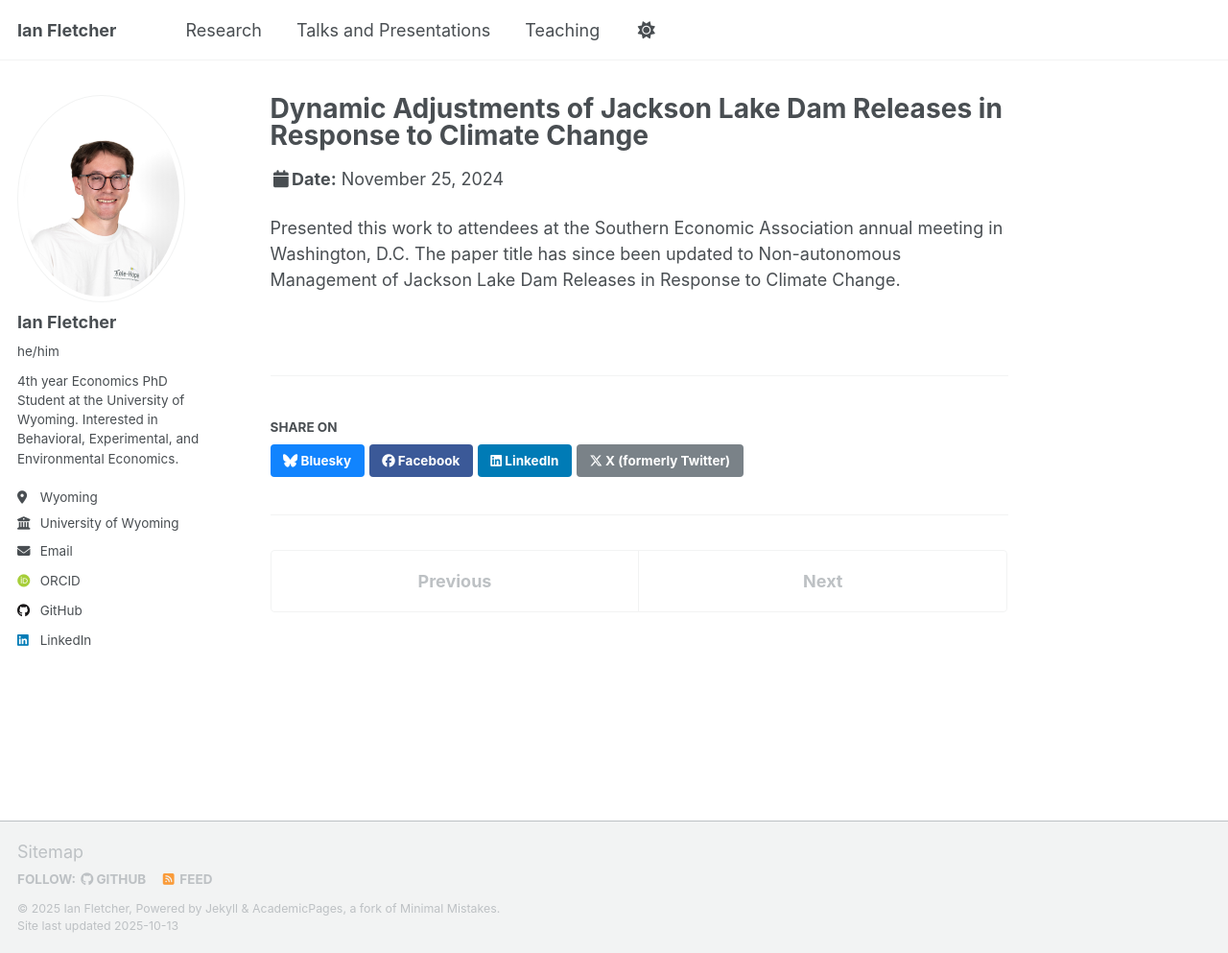
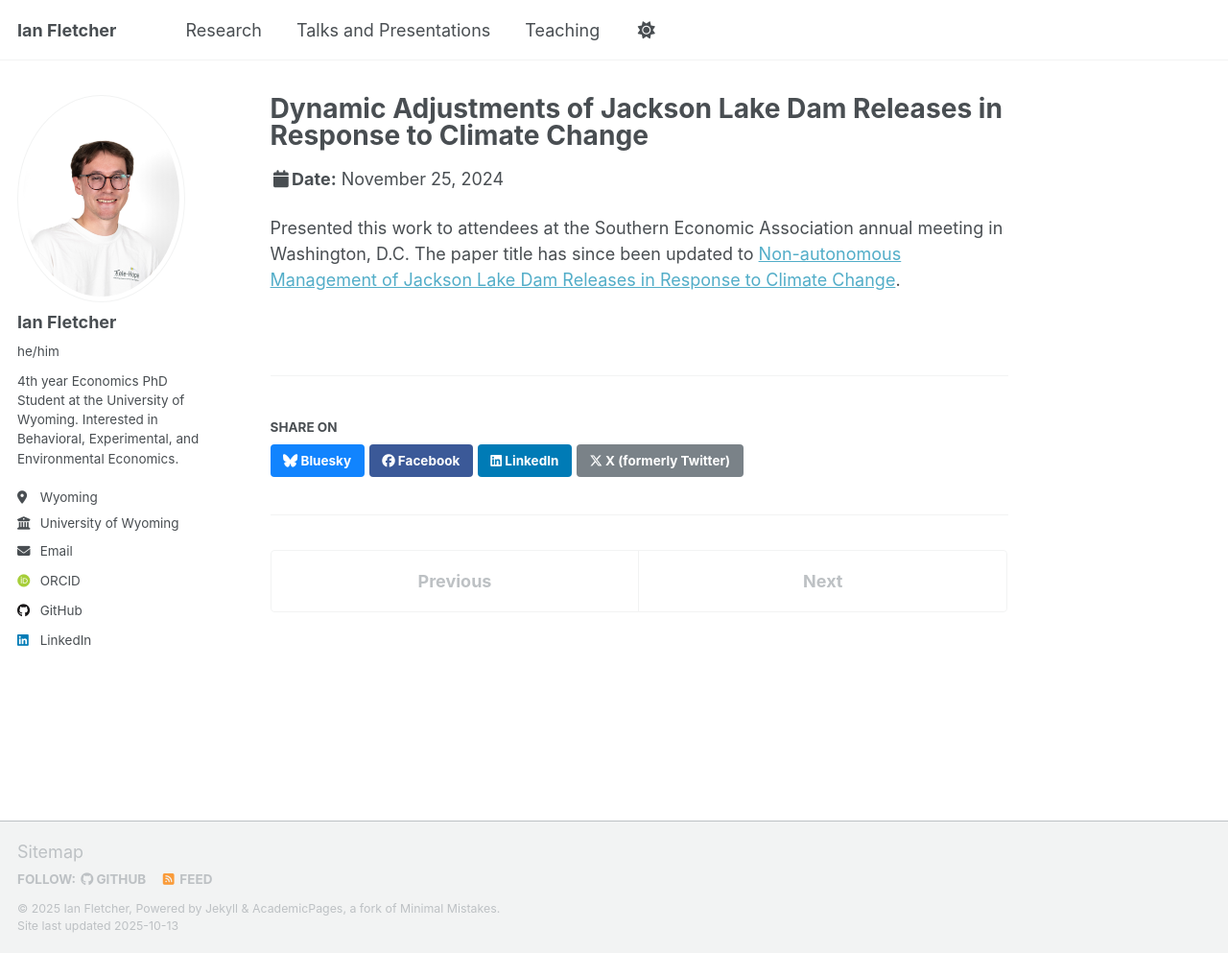
Before and after one commit to fletcherian/fletcherian.github.io, a Jekyll site: the page built from _talks/sea-dams-3.md, in a window 1280 px wide and 993 px high. Shown: the whole window at 96% size. Built offline with Jekyll 4.4.1, drawn with Linux system fonts in a browser that asks for light colours; some web fonts are replaced; a script that is not in the unit is left out; part of the change alters nothing that is shown.

Commit message:
Update sea-dams-3.md

```diff
--- a/_talks/sea-dams-3.md
+++ b/_talks/sea-dams-3.md
@@ -8,4 +8,4 @@ date: 2024-11-25
 location: "Washington, D.C."
 ---
 
-Presented this work to attendees at the Southern Economic Association annual meeting in Washington, D.C. The paper title has since been updated to Non-autonomous Management of Jackson Lake Dam Releases in Response to Climate Change.
+Presented this work to attendees at the Southern Economic Association annual meeting in Washington, D.C. The paper title has since been updated to [Non-autonomous Management of Jackson Lake Dam Releases in Response to Climate Change](https://fletcherian.github.io/publication/dams).
```
